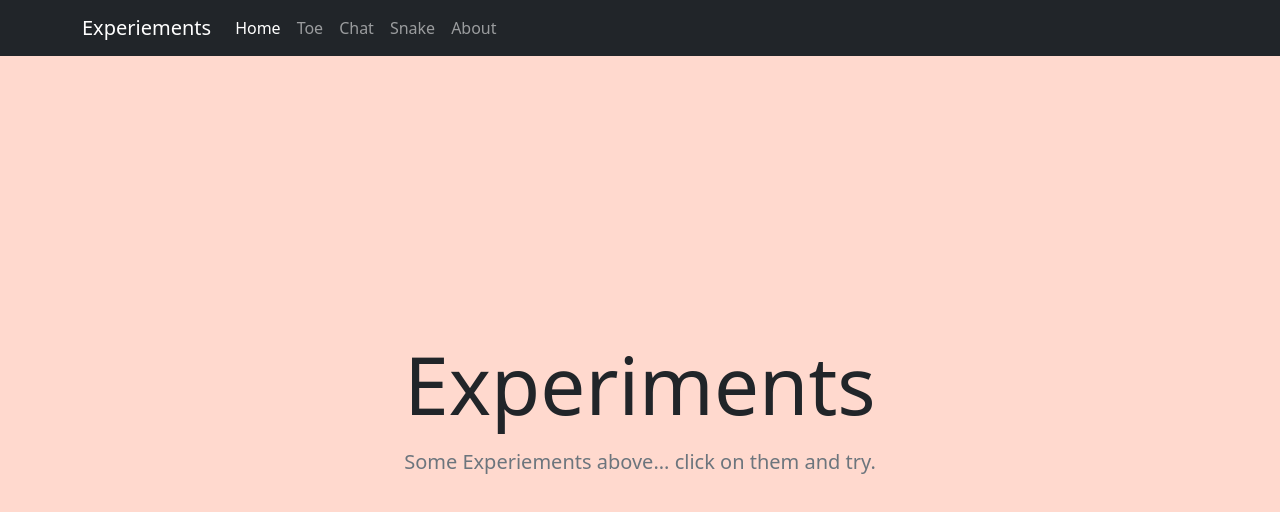
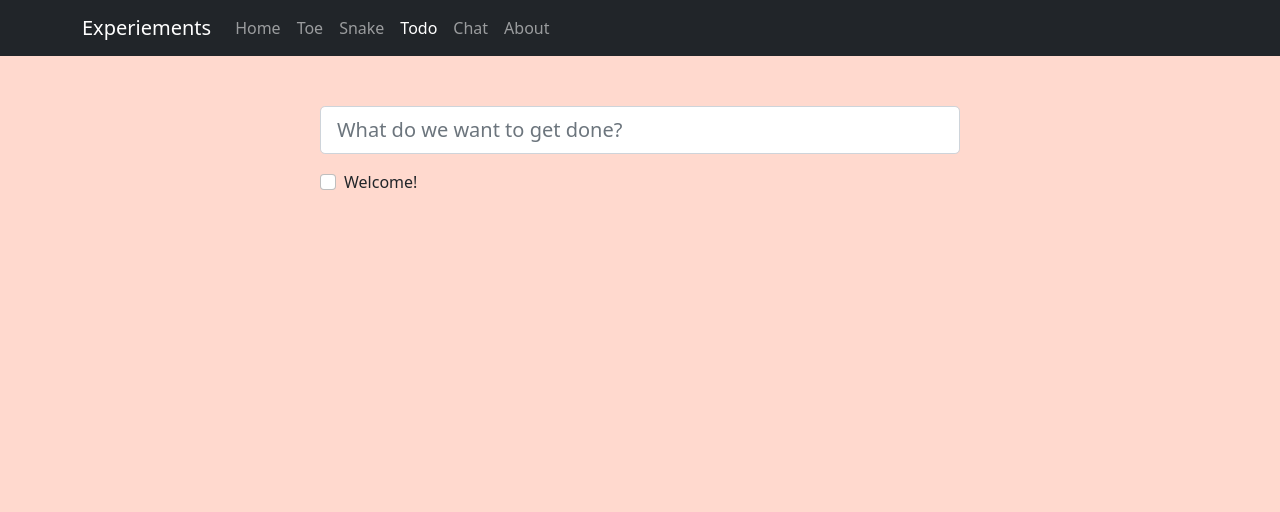
Before and after one commit to bcso/Experiements, a React app in the folder client/: page /todo in a window 1280 px wide. Before the commit this address led to /. Shown: the top 512 px of the page. Built offline with nearby package versions, Linux system fonts and the light colour scheme.

Commit message:
Adding todos

```diff
--- a/client/package.json
+++ b/client/package.json
@@ -42,6 +42,7 @@
     "@babel/preset-env": "^7.16.5",
     "@babel/preset-react": "^7.16.5",
     "@types/react-router-bootstrap": "^0.24.5",
+    "@types/uuid": "^8.3.4",
     "babel-loader": "^8.2.3",
     "css-loader": "^6.5.1",
     "html-webpack-plugin": "^5.5.0",
@@ -49,6 +50,7 @@
     "style-loader": "^3.3.1",
     "ts-loader": "^9.2.6",
     "typescript": "^4.5.4",
+    "uuid": "^8.3.2",
     "webpack": "^5.65.0",
     "webpack-cli": "^4.9.1",
     "webpack-dev-server": "^4.7.1"
--- /dev/null
+++ b/client/src/components/Games/ToDo/components/Todo.tsx
@@ -0,0 +1,90 @@
+import React, { KeyboardEvent, useEffect, useState } from "react";
+import { Row, Container, Form, Button } from "react-bootstrap";
+import PageBaseLayout from "../../../common/PageBaseLayout";
+import {v4 as uuidv4, V4Options} from "uuid";
+import TodoItem from "./TodoItem";
+import { TodoFields } from "../types";
+import styles from "../css/TodoItem.module.css";
+
+function ToDo(){
+
+    const [todos, setTodos] = useState([{
+        id: uuidv4(),
+        todoString: "Welcome!",
+        isComplete: false
+    }]);
+
+    function buildTodo(textVal : string, isComplete : boolean = false) {
+        return {
+            id: uuidv4(),
+            todoString: textVal,
+            isComplete: isComplete
+        }
+    }
+
+    function handleAddTodo(e : any) {
+        e.preventDefault();
+        let textVal = (document.getElementById("todoInput") as HTMLInputElement).value;
+        if (textVal)
+        {
+            (document.getElementById("todoInput") as HTMLInputElement).value = "";
+            const newTodo = buildTodo(textVal);
+            const todosUpdated = [...todos];
+            todosUpdated.push(newTodo);
+            setTodos(todosUpdated);
+        }
+    }
+
+    function textInputKeyDown(e : KeyboardEvent) {
+        if (e.key === 'Enter')
+        {
+            handleAddTodo(e);
+        }
+    }
+
+    // Hoist our state
+    function onCompleteToggle(id: string)
+    {
+        const todosUpdated = [...todos];
+        for (let i=0; i< todosUpdated.length; i++)
+        {
+            if ((todosUpdated[i] as TodoFields).id === id)
+            {
+                todosUpdated[i].isComplete = !todosUpdated[i].isComplete;
+            }
+        }
+        setTodos(todosUpdated);
+    }
+
+    return(
+        <PageBaseLayout>
+            <div className={styles.formContainer}>
+                <Form>
+                    <Form.Group className="mb-3">
+                        <Form.Control
+                            id="todoInput" size="lg" type="text" placeholder="What do we want to get done?"
+                            onKeyDown={(e) => textInputKeyDown(e)}
+                        />
+                        {/* <Button variant="primary" onClick={(e) => handleAddTodo(e)}>Add Todo</Button> */}
+                    </Form.Group>
+                    <Form.Group className="mb-3">
+                        {todos.map(
+                            (todo) => {
+                                return(<TodoItem
+                                    key={todo.id}
+                                    id={todo.id}
+                                    todoString={todo.todoString}
+                                    isComplete={todo.isComplete}
+                                    onCompleteToggle={onCompleteToggle}
+                                />)
+                            }
+                        )}
+                    </Form.Group>
+                </Form>
+            </div>
+
+        </PageBaseLayout>
+    )
+}
+
+export default ToDo;
--- /dev/null
+++ b/client/src/components/Games/ToDo/components/TodoItem.tsx
@@ -0,0 +1,19 @@
+import React from "react";
+import { Form, Row } from "react-bootstrap";
+import { TodoFields } from "../types";
+import styles from "../css/TodoItem.module.css";
+
+function TodoItem({id, todoString, isComplete, onCompleteToggle} : TodoFields)
+{
+    return (
+        <Form.Check
+            id={id} type="checkbox"
+            checked={isComplete}
+            label={todoString}
+            className={styles.itemCompleteTrue}
+            onChange={() => onCompleteToggle(id)}
+        />
+    )
+}
+
+export default TodoItem;
--- /dev/null
+++ b/client/src/components/Games/ToDo/css/TodoItem.module.css
@@ -0,0 +1,16 @@
+.itemCompleteTrue
+{
+    text-decoration: line-through;
+}
+
+.itemCompleteFalse
+{
+    text-decoration: none;
+}
+
+.formContainer
+{
+    margin: auto;
+    margin-top: 50px;
+    width: 50%;
+}
--- /dev/null
+++ b/client/src/components/Games/ToDo/types.ts
@@ -0,0 +1,7 @@
+export interface TodoFields
+{
+    id : string,
+    todoString: string,
+    isComplete: boolean,
+    onCompleteToggle : (id : string) => void
+}
--- a/client/src/components/common/PageBaseLayout.tsx
+++ b/client/src/components/common/PageBaseLayout.tsx
@@ -20,11 +20,14 @@ function PageBaseLayout({children} : IPageBaseLayoutProps) {
                     <LinkContainer to="/toe">
                         <Nav.Link>Toe</Nav.Link>
                     </LinkContainer>
+                    <LinkContainer to="/snake">
+                        <Nav.Link>Snake</Nav.Link>
+                    </LinkContainer>
+                    <LinkContainer to="/todo">
+                        <Nav.Link>Todo</Nav.Link>
+                    </LinkContainer>
                     <LinkContainer to="/chat">
                         <Nav.Link>Chat</Nav.Link>
-                    </LinkContainer>
-                    <LinkContainer to="/snake">
-                        <Nav.Link>Snake</Nav.Link>
                     </LinkContainer>
                     <LinkContainer to="/about">
                         <Nav.Link>About</Nav.Link>
--- a/client/src/index.jsx
+++ b/client/src/index.jsx
@@ -7,6 +7,7 @@ import ChatApp from './components/Games/ChatApp/ChatApp';
 import About from './components/About/About';
 import 'bootstrap/dist/css/bootstrap.min.css';
 import Snake from './components/Games/Snake/components/SnakeGame';
+import ToDo from './components/Games/ToDo/components/Todo';
 
 ReactDOM.render(
     <BrowserRouter>
@@ -15,8 +16,8 @@ ReactDOM.render(
             <Route path="toe" element={<TicTacToe/>} />
             <Route path="chat" element={<ChatApp/>} />
             <Route path="snake" element={<Snake/>} />
+            <Route path="todo" element={<ToDo/>} />
             <Route path="about" element={<About />} />
-
             {/* Navigate back to home for any routes we don't recognize */}
             <Route path="*" element={<Navigate to="/" />}/>
         </Routes>
```
